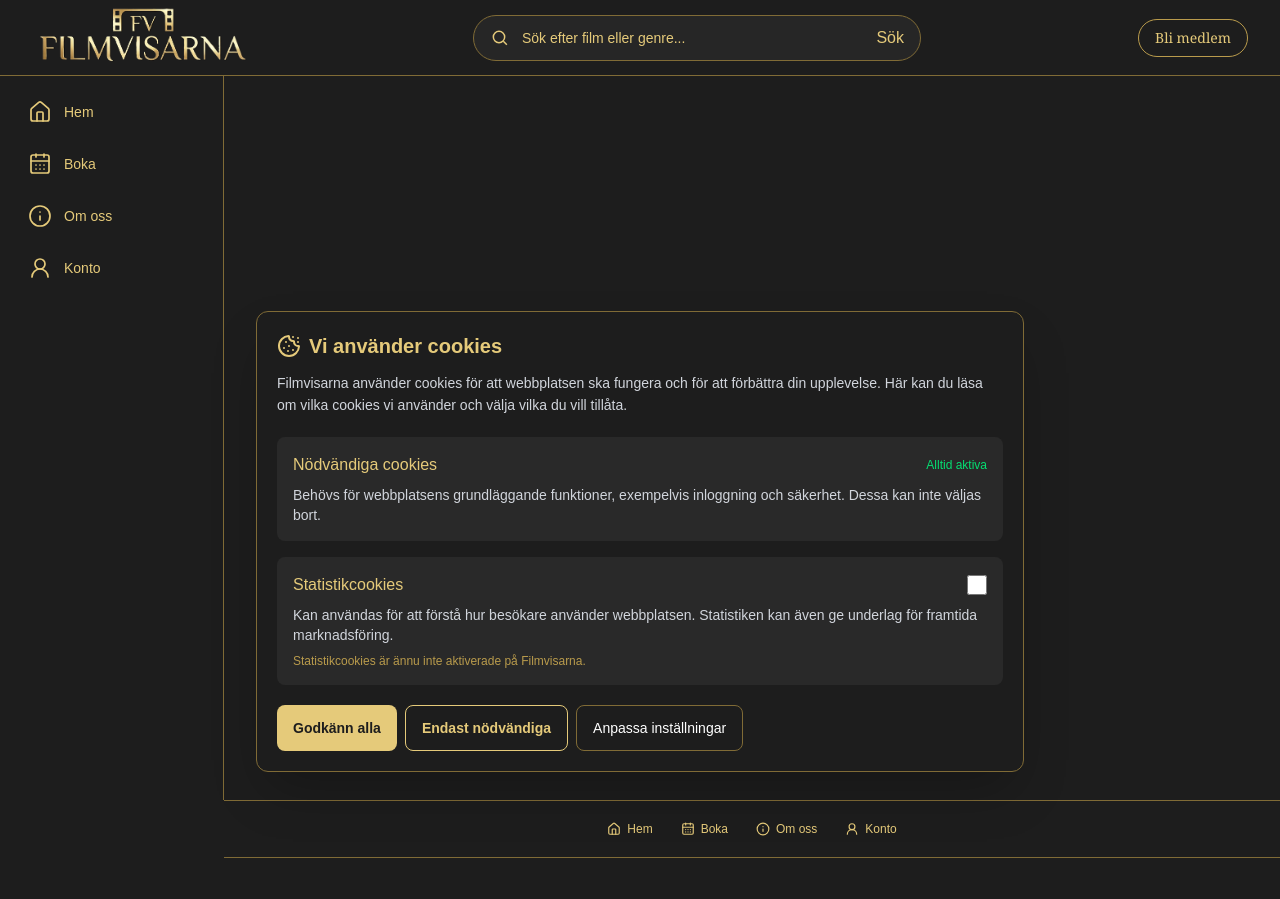
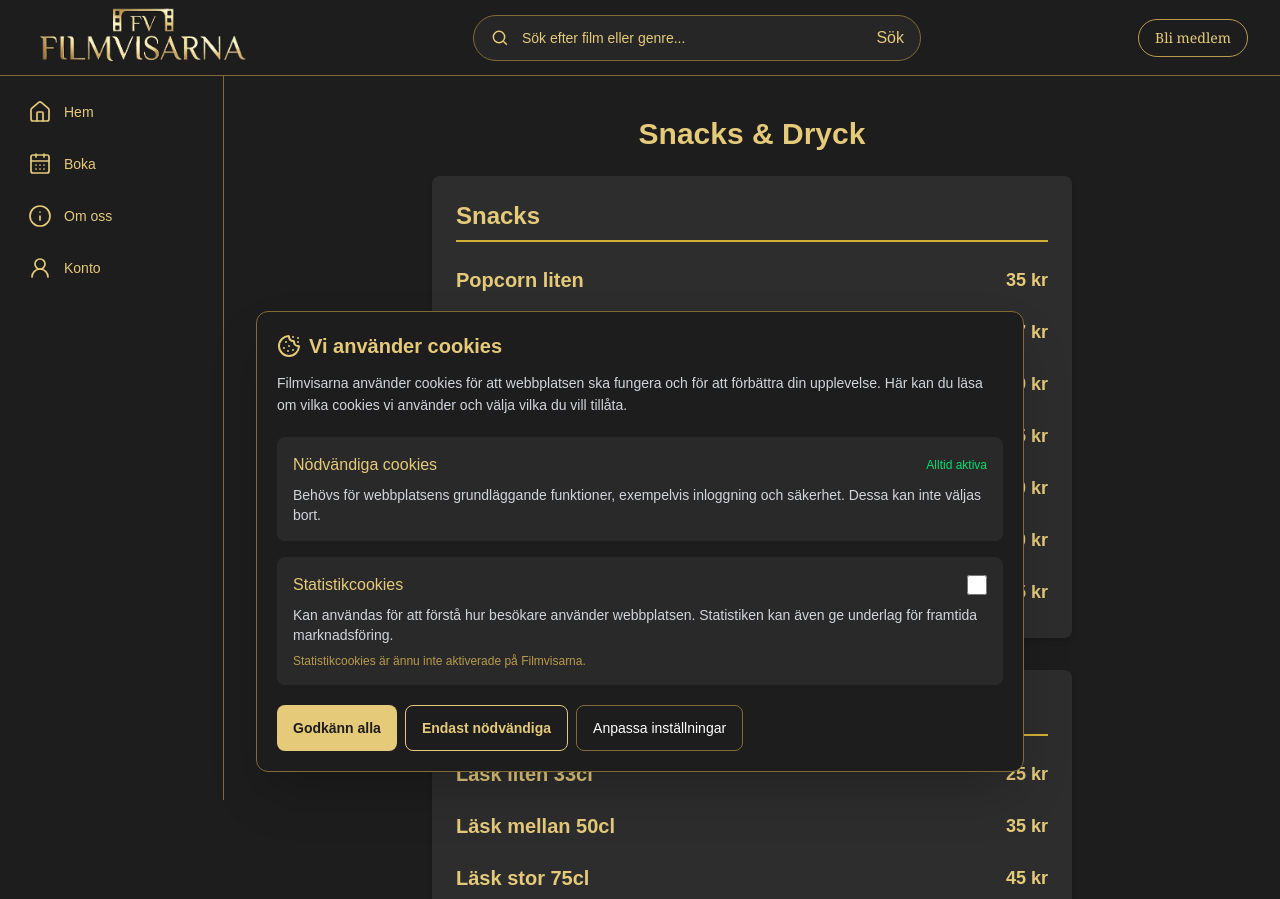
Before and after one commit to MattiasWaern/GruppC-Frontend-projekt, a React (Vite) app: page /snacks in a window 1280 px wide. Shown: the top 899 px of the page. Built offline with nearby package versions, Linux system fonts and the light colour scheme.

Commit message:
Lagt till snacks&dryck-sida

```diff
--- a/src/App.tsx
+++ b/src/App.tsx
@@ -21,6 +21,7 @@ import { RegisterPage } from "./pages/RegisterPage";
 import ProfilePage from "./pages/ProfilePage";
 import AboutUs from './pages/AboutUs';
 import AdminDashboard from "./pages/admin/AdminDashboard";
+import SnackPage from "./pages/SnackPage";
 
 function HomePage() {
   return (
@@ -63,6 +64,7 @@ export default function App() {
                 <Route path="/profil" element={<ProfilePage />} />
                 <Route path="/om-oss" element={<AboutUs />}/>
                 <Route path="/kontakt" element={<ContactPage />} />
+                <Route path="/snacks" element={<SnackPage />} />
               </Routes>
             </main>
 
--- a/src/components/Footer.tsx
+++ b/src/components/Footer.tsx
@@ -17,7 +17,7 @@ const footerGroups = [
     links: [
       { label: 'Biljetter', href: '#biljetter' },
       { label: 'Salonger', href: '#Salonger' },
-      { label: 'Mat & dryck', href: '#mat-dryck' },
+      { label: 'Mat & dryck', href: '/snacks' },
       { label: 'Tillgänglighet', href: '#tillganglighet' },
     ],
   },
--- /dev/null
+++ b/src/pages/SnackPage.tsx
@@ -0,0 +1,55 @@
+import { useState } from "react";
+
+export default function SnackPage() {
+  const [snacks] = useState([
+    { id: 1, name: "Popcorn liten", pris: 35 },
+    { id: 2, name: "Popcorn mellan", pris: 47 },
+    { id: 3, name: "Popcorn stor", pris: 59 },
+    { id: 4, name: "Nachos", pris: 45 },
+    { id: 5, name: "Gott & Blandat", pris: 30 },
+    { id: 6, name: "Marabou mjölkchoklad", pris: 20 },
+    { id: 7, name: "M&M's / Maltesers", pris: 35 },
+  ]);
+
+  const [drinks] = useState([
+    { id: 6, name: "Läsk liten 33cl", pris: 25 },
+    { id: 7, name: "Läsk mellan 50cl", pris: 35 },
+    { id: 8, name: "Läsk stor 75cl", pris: 45 },
+      { id: 9, name: "Festis", pris: 35 },
+  ]);
+
+  return (
+    <div className="container mx-auto px-4 py-10 max-w-2xl">
+      <h1 className="text-3xl text-center font-bold mb-6">Snacks & Dryck</h1>
+
+      {/* Huvudcontainer */}
+      <div className="flex flex-col gap-8">
+
+        {/* Snacks */}
+        <div className="bg-[#2d2d2d] p-6 rounded-lg shadow-md flex flex-col gap-4">
+          <h2 className="text-2xl font-bold mb-2 border-b-2 border-[#d4af37] pb-2">Snacks</h2>
+          {snacks.map((item) => (
+            <div key={item.id} className="flex justify-between items-center] pb-2">
+              <span className="text-xl font-semibold">{item.name}</span>
+              <span className="text-lg font-bold">{item.pris} kr</span>
+            </div>
+          ))}
+        </div>
+
+        {/* Dryck */}
+        <div className="bg-[#2d2d2d] p-6 rounded-lg shadow-md flex flex-col gap-4">
+          <h2 className="text-2xl font-bold mb-2 border-b-2 border-[#d4af37] pb-2">Dryck</h2>
+          {drinks.map((item) => (
+            <div key={item.id} className="flex justify-between items-center] pb-2">
+
+              <span className="text-xl font-semibold">{item.name}</span>
+              <span className="text-lg font-bold">{item.pris} kr</span>
+             </div>
+
+          ))}
+        </div>
+
+      </div>
+    </div>
+  );
+}
```
